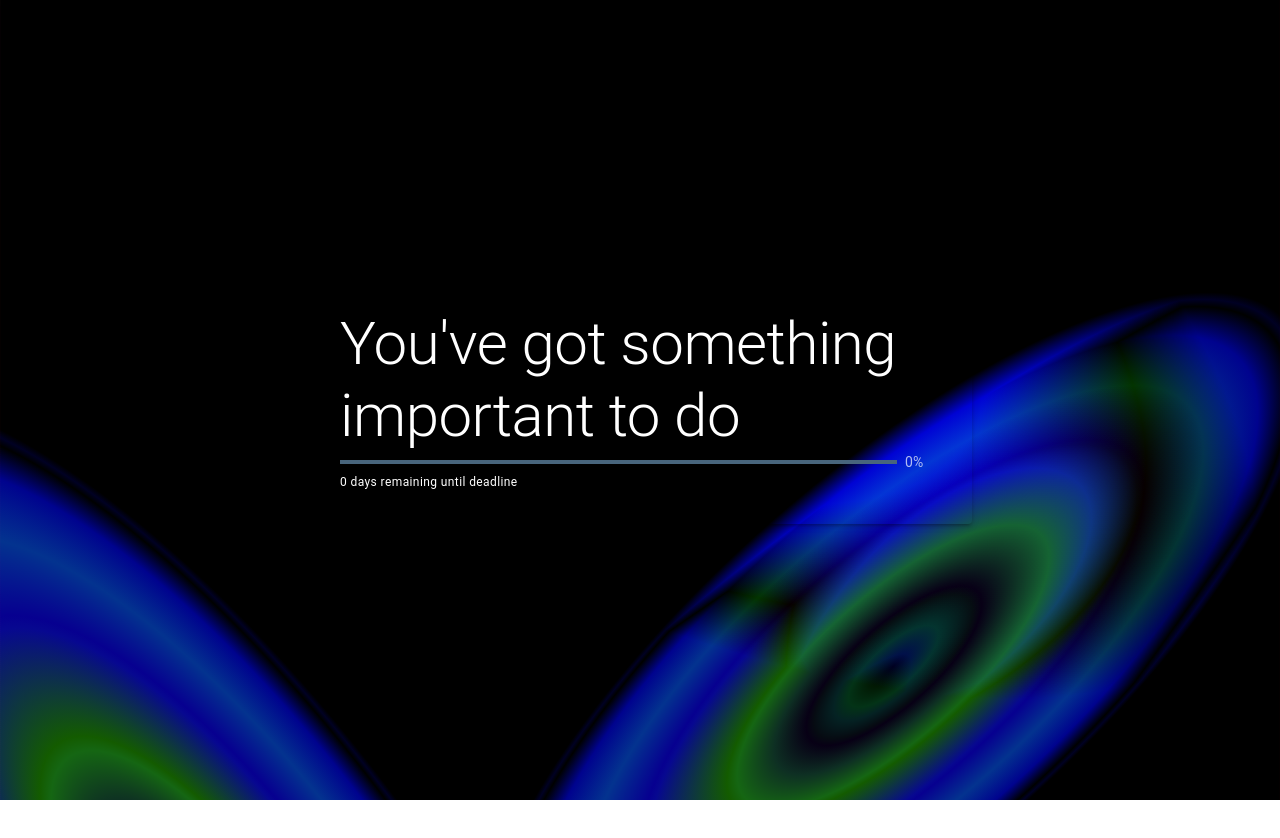
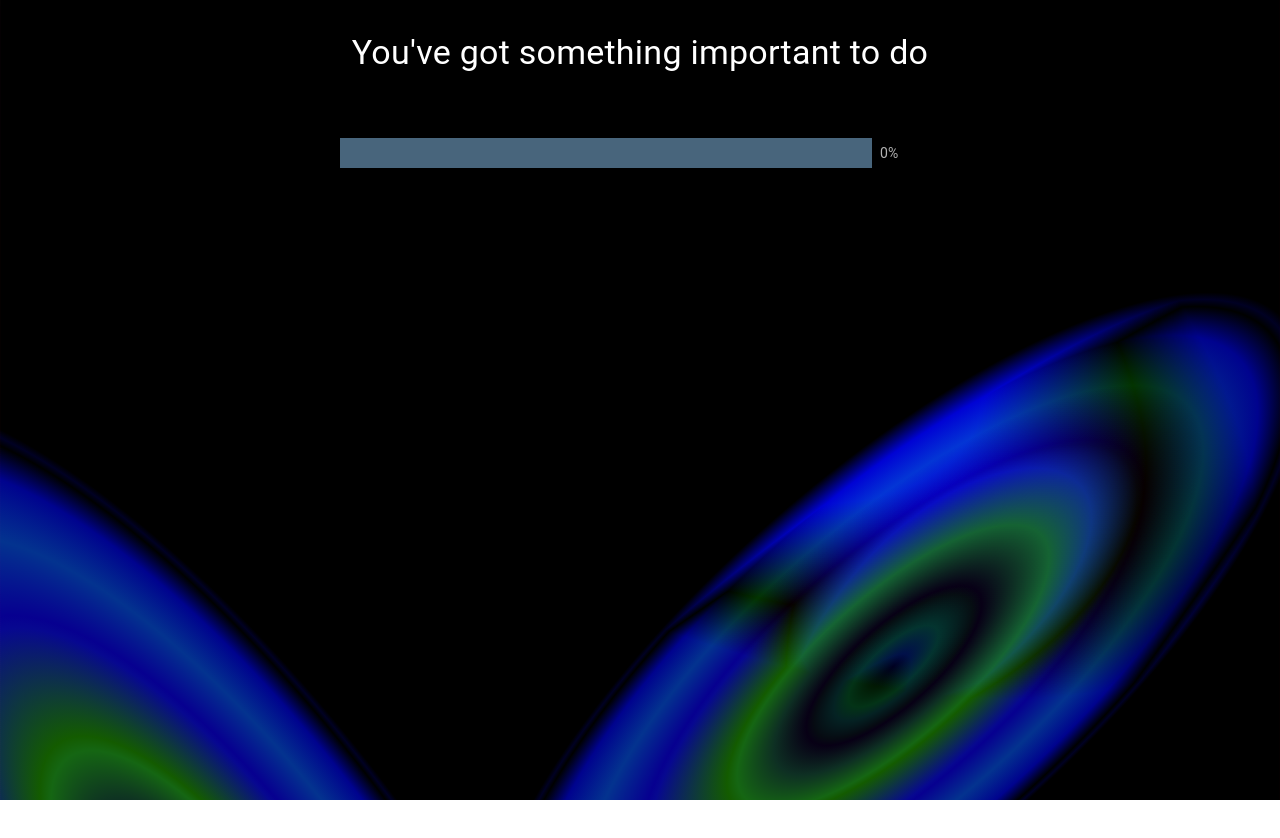
Before and after one commit to ashgansh/one-thing, a React (Create React App) app: page / in a window 1280 px wide. Shown: the top 838 px of the page. Before the commit the page ends 800 px from the top, so only its background shows below. Built offline with nearby package versions, Linux system fonts and the light colour scheme.

Commit message:
feat: add countdown timer

```diff
--- a/package.json
+++ b/package.json
@@ -15,6 +15,7 @@
     "@mui/system": "^5.2.6",
     "date-fns": "2.28.0",
     "react": "17.0.2",
+    "react-countdown": "^2.3.2",
     "react-dom": "17.0.2",
     "react-hook-form": "7.22.5",
     "react-hot-toast": "^2.1.1",
--- a/src/App.js
+++ b/src/App.js
@@ -1,10 +1,12 @@
-import { Card,  Typography } from "@mui/material";
+import { Card, Typography } from "@mui/material";
 import { orange } from "@mui/material/colors";
 import { createTheme, ThemeProvider, styled } from '@mui/material/styles';
 
+
+
 import { useEffect, useState } from "react";
 import { Toaster } from "react-hot-toast";
-import { Progress } from "./Example";
+import { Progress } from "./Progress";
 import Form from "./Form";
 import './styles.css'
 
@@ -13,6 +15,8 @@ const theme = createTheme({
     mode: 'dark',
   },
 });
+
+
 
 
 // const theme = createTheme({
@@ -35,11 +39,13 @@ function App() {
     getTask();
   }, []);
 
+
   return (
     <ThemeProvider theme={theme} >
       <Toaster />
-      <div style={{ height: '100%', display: 'flex', alignItems: 'center' }}>
-        <Card elevation={3} style={{
+      <Typography color="white" variant="h4" mt={4} mb={4} style={{ textAlign: 'center' }}>You've got something important to do</Typography>
+      <div style={{ height: '100%', }}>
+        <Card elevation={8} style={{
           position: 'relative',
           background: 'transparent',
           color: 'white',
@@ -47,13 +53,13 @@ function App() {
           margin: 'auto',
           padding: '2rem'
         }}>
-          <Typography variant="h2">You've got something important to do</Typography>
           {ready && <Form task={task} />}
           <Progress />
+
         </Card>
         <div style={{ zIndex: -1, position: 'fixed', top: 0, left: 0, backgroundImage: 'url(./magic.svg)', backgroundSize: 'cover', height: '100%', width: '100%' }}></div>
       </div >
-     </ThemeProvider>
+    </ThemeProvider>
   );
 }
 
--- a/src/Form.js
+++ b/src/Form.js
@@ -1,23 +1,22 @@
 import TextField from "@mui/material/TextField";
 import AdapterDateFns from "@mui/lab/AdapterDateFns";
 import LocalizationProvider from "@mui/lab/LocalizationProvider";
-import DesktopDatePicker from "@mui/lab/DesktopDatePicker";
 import { useForm, Controller } from "react-hook-form";
 import { Box, Grid, Input } from "@mui/material";
 
 import { Button } from "@mui/material";
 import toast from "react-hot-toast";
+import { DateTimePicker } from "@mui/lab";
 
-
-// }
+//
 
 const App = ({ task }) => {
   const { control, handleSubmit } = useForm({
     defaultValues: {
-      created: task?.created || new Date(),
+      created: new Date(),
       name: task?.name || "",
-      deadline: task?.deadline || new Date()
-    }
+      deadline: task?.deadline || new Date(),
+    },
   });
   const onSubmit = (e) => {
     // const fakeCreated = new Date("2021-12-28T16:55:41.435Z");
@@ -25,14 +24,14 @@ const App = ({ task }) => {
     // e.deadline = fakeDeadline;
     // e.created = fakeCreated;
     localStorage.setItem("task", JSON.stringify(e));
-    toast.success('Task added! You can now reload the page')
+    toast.success("Task added! You can now reload the page");
   };
 
   return (
     <LocalizationProvider dateAdapter={AdapterDateFns}>
       <form onSubmit={handleSubmit(onSubmit)}>
         <Grid container spacing={5}>
-          <Grid item xs={8}>
+          <Grid item xs={12}>
             <Controller
               name="name"
               control={control}
@@ -46,18 +45,17 @@ const App = ({ task }) => {
               name="deadline"
               control={control}
               render={({ field }) => (
-                <DesktopDatePicker
+                <DateTimePicker
                   {...field}
                   label="Date desktop"
-                  inputFormat="MM/dd/yyyy"
                   renderInput={(params) => <TextField {...params} />}
                 />
               )}
             />
           </Grid>
         </Grid>
-        <Box mt={1}>
-          <Button variant="contained" type="submit" style={{backgroundImage: 'url(/other.svg)', color: 'white'}}>
+        <Box mt={2} mb={1}>
+          <Button variant="contained" type="submit">
             submit
           </Button>
         </Box>
--- a/src/Example.js
+++ b/src/Progress.js
@@ -3,14 +3,19 @@ import PropTypes from "prop-types";
 import LinearProgress from "@mui/material/LinearProgress";
 import Typography from "@mui/material/Typography";
 import Box from "@mui/material/Box";
+import ReactCountdown from "react-countdown";
 
 function LinearProgressWithLabel(props) {
   return (
     <Box sx={{ display: "flex", alignItems: "center" }}>
       <Box sx={{ width: "100%", mr: 1 }}>
-        <LinearProgress variant="determinate" {...props} />
+        <LinearProgress
+          style={{ height: 30 }}
+          variant="determinate"
+          {...props}
+        />
       </Box>
-      <Box sx={{ minWidth: 35 }}>
+      <Box sx={{ minWidth: 60 }}>
         <Typography variant="body2" color="text.secondary">{`${Math.round(
           props.value
         )}%`}</Typography>
@@ -24,37 +29,74 @@ LinearProgressWithLabel.propTypes = {
    * The value of the progress indicator for the determinate and buffer variants.
    * Value between 0 and 100.
    */
-  value: PropTypes.number.isRequired
+  value: PropTypes.number.isRequired,
+};
+
+// Random component
+const Completionist = () => <Typography>You are good to go!</Typography>;
+
+// Renderer callback with condition
+const renderer = ({ days, hours, minutes, seconds, completed }) => {
+  console.log(hours, completed);
+  if (completed) {
+    // Render a completed state
+    return <Completionist />;
+  } else {
+    // Render a countdown
+    return (
+      <div>
+        <Typography component="div">{days} days </Typography>
+        <Typography component="div">
+          {hours}h:{minutes}m:{seconds}s
+        </Typography>
+      </div>
+    );
+  }
+};
+
+const Countdown = () => {
+  const [deadline, setDeadline] = React.useState();
+  React.useEffect(() => {
+    const timer = setInterval(() => {
+      const unparsedTask = localStorage.getItem("task");
+      if (!unparsedTask) return;
+      const task = JSON.parse(unparsedTask);
+      const end = new Date(task.deadline);
+      setDeadline(end);
+    }, 1000);
+
+    return () => {
+      clearInterval(timer);
+    };
+  }, []);
+  if (!deadline) return null;
+
+  return (
+    <ReactCountdown
+      daysInHours={true}
+      date={deadline.getTime()}
+      renderer={renderer}
+    />
+  );
 };
 
 export function Progress() {
   const [progress, setProgress] = React.useState(0);
-  const [remaingDays, setRemainingDays] = React.useState(0);
-  const [remaingHours, setRemainingHours] = React.useState(0);
 
   React.useEffect(() => {
     const timer = setInterval(() => {
       const unparsedTask = localStorage.getItem("task");
       if (!unparsedTask) return;
       const task = JSON.parse(unparsedTask);
-
-      console.log(task);
       const start = new Date(task.created);
       const end = new Date(task.deadline);
-      console.log(start);
       const today = new Date();
       var q = Math.abs(today - start);
       var d = Math.abs(end - start);
       const rounded = (q / d) * 100;
       const value = Math.min(Math.max(rounded, 0), 100);
-      const oneDay = 24 * 60 * 60 * 1000; // hours*minutes*seconds*milliseconds
-      const diffDays = Math.round(Math.abs((end - today) / oneDay));
-      const oneHour = 60 * 60 * 1000; // hours*minutes*seconds*milliseconds
-      const diffHours = Math.round(Math.abs((end - today) / oneHour));
 
       setProgress(value);
-      setRemainingDays(diffDays);
-      setRemainingHours(diffHours);
     }, 1000);
 
     return () => {
@@ -65,8 +107,7 @@ export function Progress() {
   return (
     <Box sx={{ width: "100%" }}>
       <LinearProgressWithLabel value={progress} />
-      <Typography variant="caption">{remaingDays} days remaining until deadline</Typography>
-      {/* not working as expected <Typography variant="caption">{remaingHours} hours remaining until deadline</Typography> */}
+      <Countdown />
     </Box>
   );
 }
```
Also changed, not shown: 1 other file (tests, documents, lock files or other folders).
